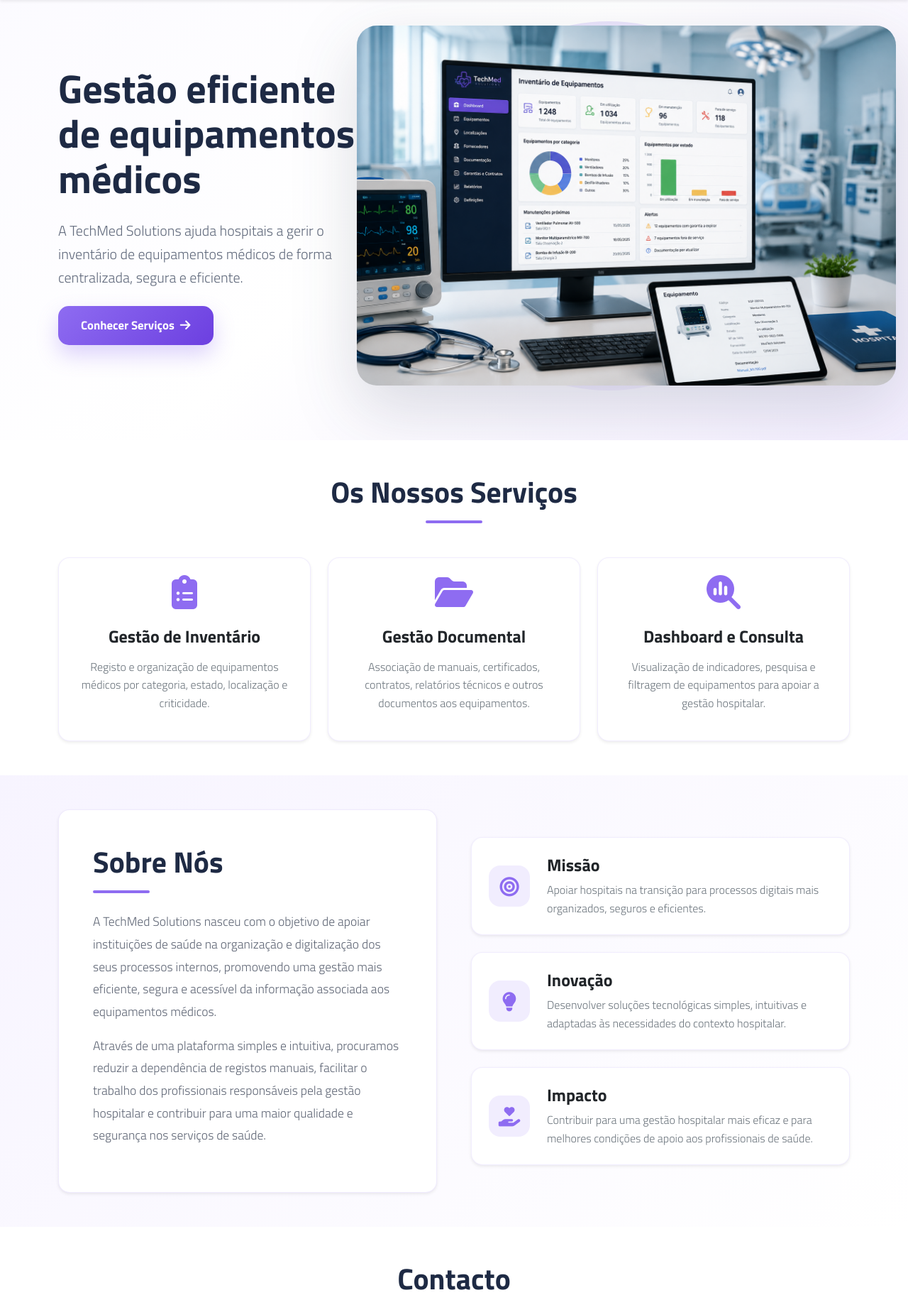
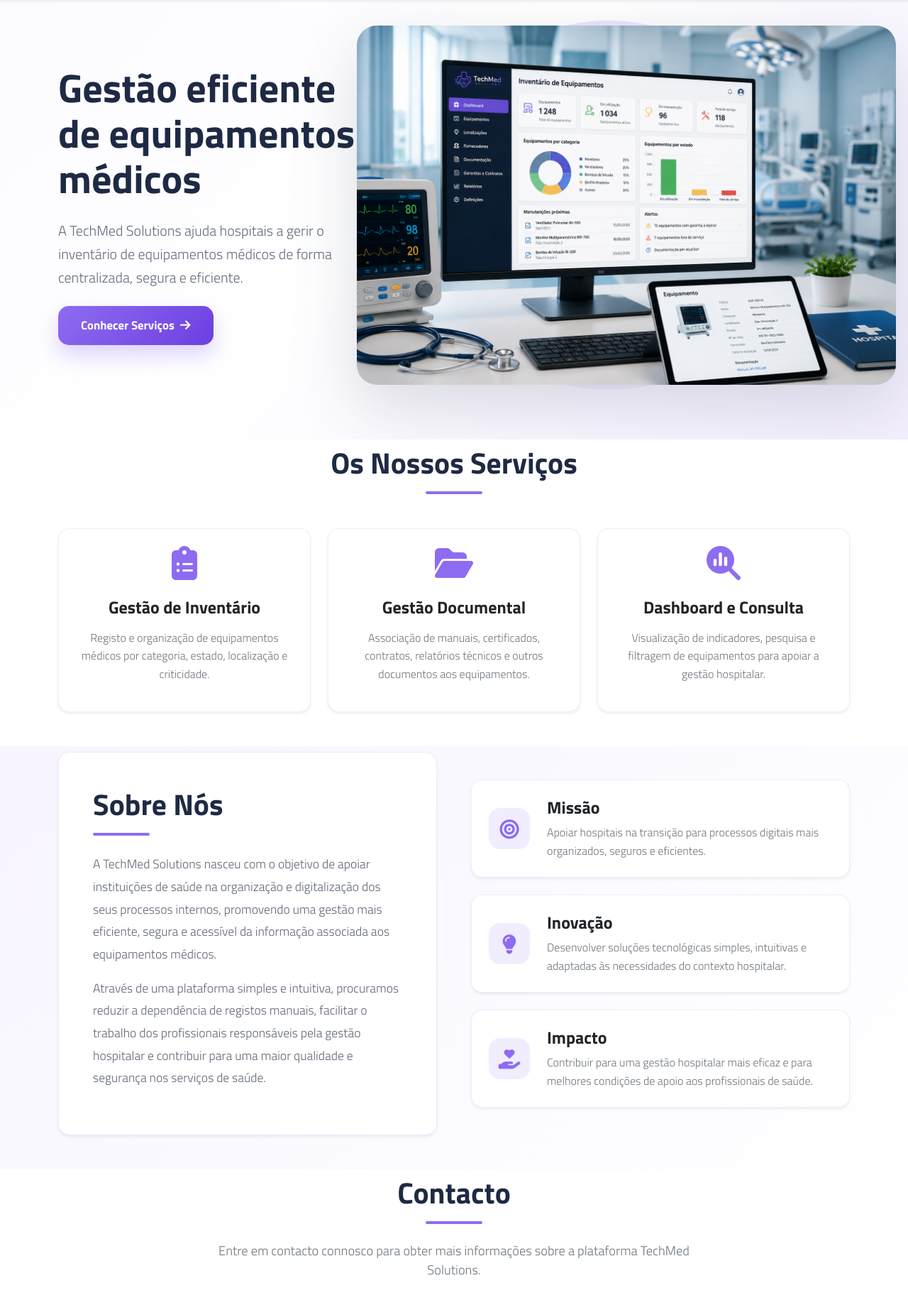
Before and after one commit to mariamiguel1607/projeto_sibdas, a PHP site: page /public/index.html in a window 1280 px wide. Shown: the part 116-1947 px from the top of the page at 71% size. Run offline with PHP 8.4, Linux system fonts and the light colour scheme.

Commit message:
Mudança no css devido a erro no layout da página

```diff
--- a/assets/css/1241375.css
+++ b/assets/css/1241375.css
@@ -4,26 +4,20 @@
 
 html {
     scroll-behavior: smooth;
-    scroll-padding-top: 95px;
+    scroll-padding-top: 60px;
 }
-
 body {
     font-family: 'Titillium Web', sans-serif;
     color: #1E2A44;
     background-color: #ffffff;
 }
-
 a {
     text-decoration: none;
 }
-
 section {
-    scroll-margin-top: 95px;
+    scroll-margin-top: 60px;
 }
-
-/* =========================
-   NAVBAR
-========================= */
+/*NAVBAR*/
 
 .bng-navbar {
     min-height: 95px;
@@ -31,23 +25,19 @@ section {
     backdrop-filter: blur(8px);
     box-shadow: 0 4px 18px rgba(30, 42, 68, 0.08);
 }
-
 .navbar-brand img {
     width: 135px;
     height: auto;
 }
-
 .navbar-nav .nav-link {
     position: relative;
     color: #1E2A44;
     font-size: 1.05rem;
     transition: color 0.3s ease;
 }
-
 .navbar-nav .nav-link:hover {
     color: #8E6CF1;
 }
-
 .navbar-nav .nav-link::after {
     content: "";
     position: absolute;
@@ -128,7 +118,7 @@ section {
 ========================= */
 
 .home-section {
-    min-height: 92vh;
+    min-height: auto;
 
     background: linear-gradient(135deg, #fbfaff 0%, #ffffff 48%, #f4efff 100%);
 
--- a/public/index.html
+++ b/public/index.html
@@ -102,7 +102,7 @@
     </section>
 
     <!-- Serviços -->
-    <section id="serviços" class="services-section py-5">
+    <section id="serviços" class="services-section pt-2 pb-5">
         <div class="container">
 
             <h2 class="section-title text-center mb-5">
@@ -155,7 +155,7 @@
     </section>
 
     <!-- Sobre Nós -->
-    <section id="sobre-nos" class="about-section py-5">
+    <section id="sobre-nos" class="about-section pt-2 pb-5">
         <div class="container">
             <div class="row align-items-center g-5">
 
@@ -227,7 +227,7 @@
     </section>
 
     <!-- Contactos -->
-    <section id="contactos" class="contact-section py-5">
+    <section id="contactos" class="contact-section pt-2 pb-5">
         <div class="container">
 
             <h2 class="section-title text-center mb-4">
```
